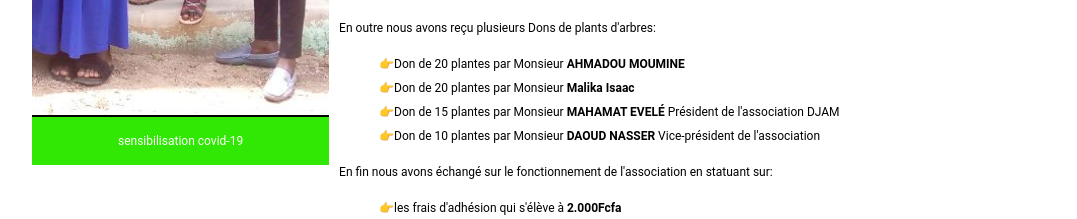
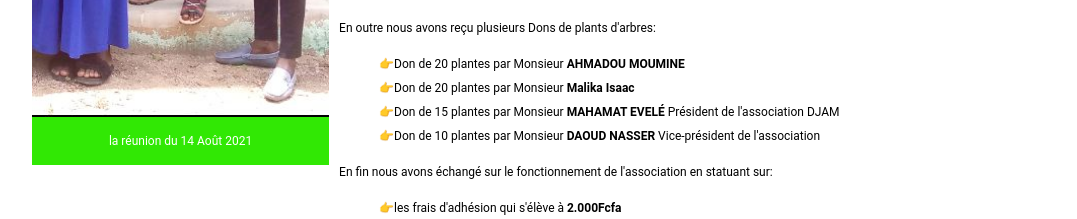
Before and after one commit to minims237/djam, a React (Create React App) app: page /actualite in a window 1280 px wide. Shown: the part 3240-3459 px from the top of the page, without its empty margins (106-1183 px from the left). Built offline with nearby package versions, Linux system fonts and the light colour scheme.

Commit message:
actualites

```diff
--- a/src/component/Actualite.js
+++ b/src/component/Actualite.js
@@ -15,7 +15,7 @@ const Actualite = () => {
             <section>
               <div>
                 {" "}
-                <p>sensibilisation covid-19</p>
+                <p>la réunion du 14 Août 2021</p>
               </div>
             </section>
           </div>
```
